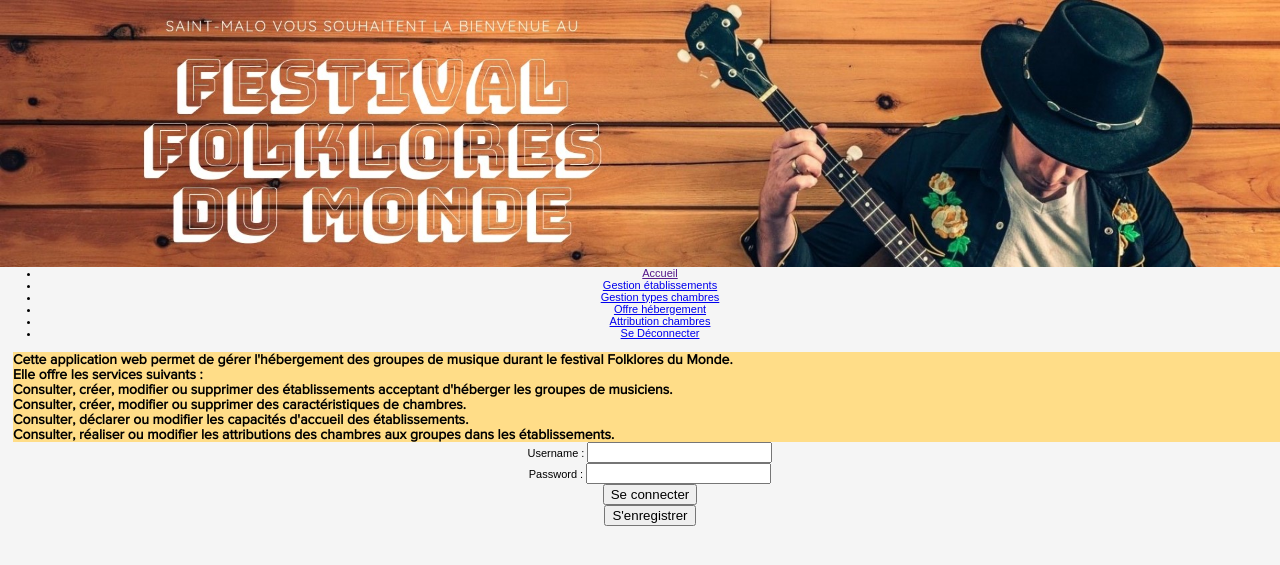
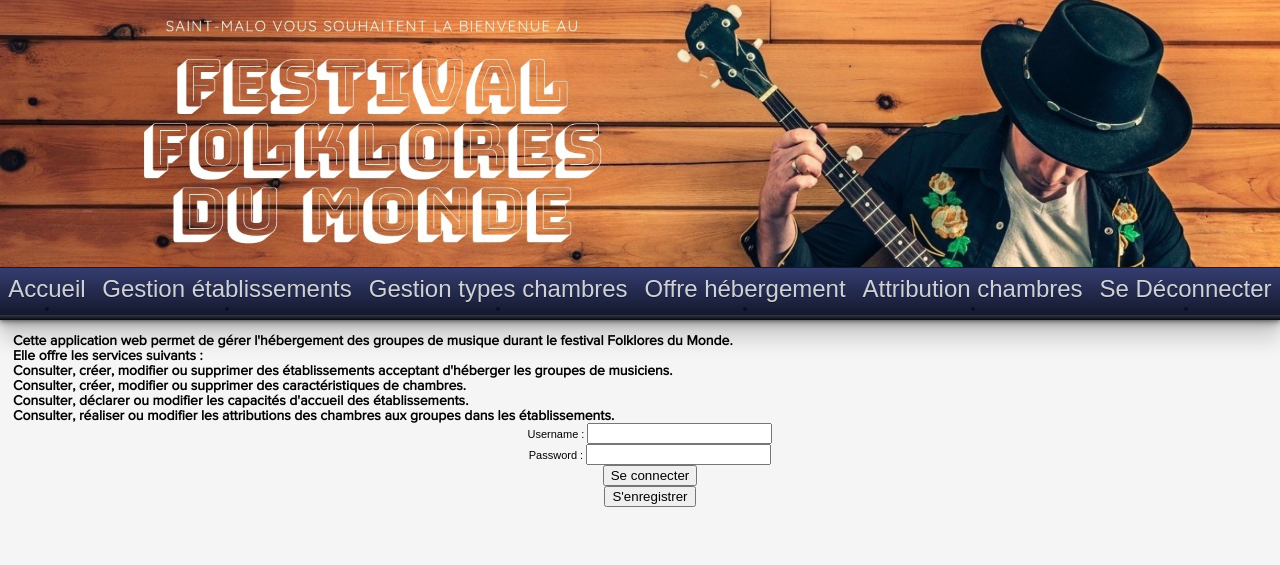
Before and after one commit to Cantogrel/FestivalStyle, a PHP site: page / in a window 1280 px wide. Shown: the top 565 px of the page. Run offline with PHP 8.4, Linux system fonts and the light colour scheme.

Commit message:
[Front]Barre de navigation css fin

```diff
--- a/css/cssGeneral.css
+++ b/css/cssGeneral.css
@@ -35,7 +35,6 @@ td.basePage{
 /* Style pour le titre (couleur du texte : rouge) */
 .titre
 {
-    background-color:#FFDD88;
     color:#F50033;
     font:30px Arial, Helvetica, sans-serif;
     text-align:center;
@@ -51,7 +50,6 @@ td.basePage{
 mise en gras et en italique) */
 .texteAccueil
 {
-    background-color:#FFDD88;
     color:black;
     font:14px Proxima, "Times New Roman", Times, serif;
     font-weight: bold;
@@ -219,3 +217,10 @@ img{
 .TabOnglet{
     width: 100% !important;
 }
+
+.tabNonQuadrille *{
+    font-size: 15px;
+}
+.tabQuadrille *{
+    font-size: 15px;
+}
--- /dev/null
+++ b/css/ong.css
@@ -0,0 +1,85 @@
+/*
+To change this license header, choose License Headers in Project Properties.
+To change this template file, choose Tools | Templates
+and open the template in the editor.
+*/
+/*
+    Created on : 2 mai 2019, 15:22:37
+    Author     : les-k
+*/
+
+nav ul{
+    display: table;
+    width: 100%;
+    height: 50px;
+    margin: 100px auto;
+    padding: 0;
+    background:                                     #353E71;
+    background:         linear-gradient(#353E71, #101426);
+    box-shadow: 0 1px 3px rgba(0, 0, 0, .3),
+                0 3px 5px rgba(0, 0, 0, .2),
+                0 5px 10px rgba(0, 0, 0, .2),
+                0 20px 20px rgba(0, 0, 0, .15);
+}
+
+nav ul li{
+    display: table-cell;
+    height: 100%;
+    box-shadow: 0 1px 0 rgba(10, 10, 10, .7) inset,
+                0 -1px 0 hsl(229, 20%, 6%) inset,
+                0 -2px 0 hsl(229, 20%, 10%) inset,
+                0 -3px 0 hsl(229, 20%, 14%) inset,
+                0 -4px 0 hsl(229, 20%, 18%) inset,
+                0 -5px 0 hsl(229, 20%, 22%) inset;
+    color: white;
+    text-align: center;
+}
+
+nav ul li a{
+    display: block;
+    text-align: center;
+    font-size: 24px;
+    color: rgba(255, 255, 255, .8);
+    text-decoration: none;
+    padding: 8px 8px 17px 8px;
+    text-shadow: 0 1px 0 rgba(0, 0, 0, .4);
+    transition: all .3s .1s;
+    position: relative;
+}
+
+nav ul li a:hover,
+nav ul li a:focus{
+    background: rgba(255,255,255,.1);
+    box-shadow: 0 1px 0 rgba(20, 20, 20, .7) inset,
+                0 -1px 0 hsl(229, 20%, 6%) inset,
+                0 -2px 0 hsl(229, 20%, 10%) inset,
+                0 -3px 0 hsl(229, 20%, 14%) inset,
+                0 -4px 0 hsl(229, 20%, 18%) inset,
+                0 -5px 0 hsl(229, 20%, 22%) inset;
+    padding: 8px 25px 17px 25px;
+    transition: all .3s 0s;
+}
+
+ul li a:active{
+    background: linear-gradient(rgba(0,0,0,.2),rgba(0,0,0,.1));
+    box-shadow: 0 0 2px rgba(0,0,0,.3) inset;
+}
+
+ul li a::before{
+    content: '';
+    position: absolute;
+    left: 50%;
+    bottom: 9px;
+    margin-left: -2px;
+    width: 4px;
+    height: 4px;
+    border-radius: 50%;
+    background: rgba(0, 0, 0, .5);
+}
+
+ul li a:hover::before,
+ul li a:focus::before{
+    background: white;
+    box-shadow: 0 0 2px white,
+                0 -1px 0 rgba(0, 0, 0, .4);
+}
```
